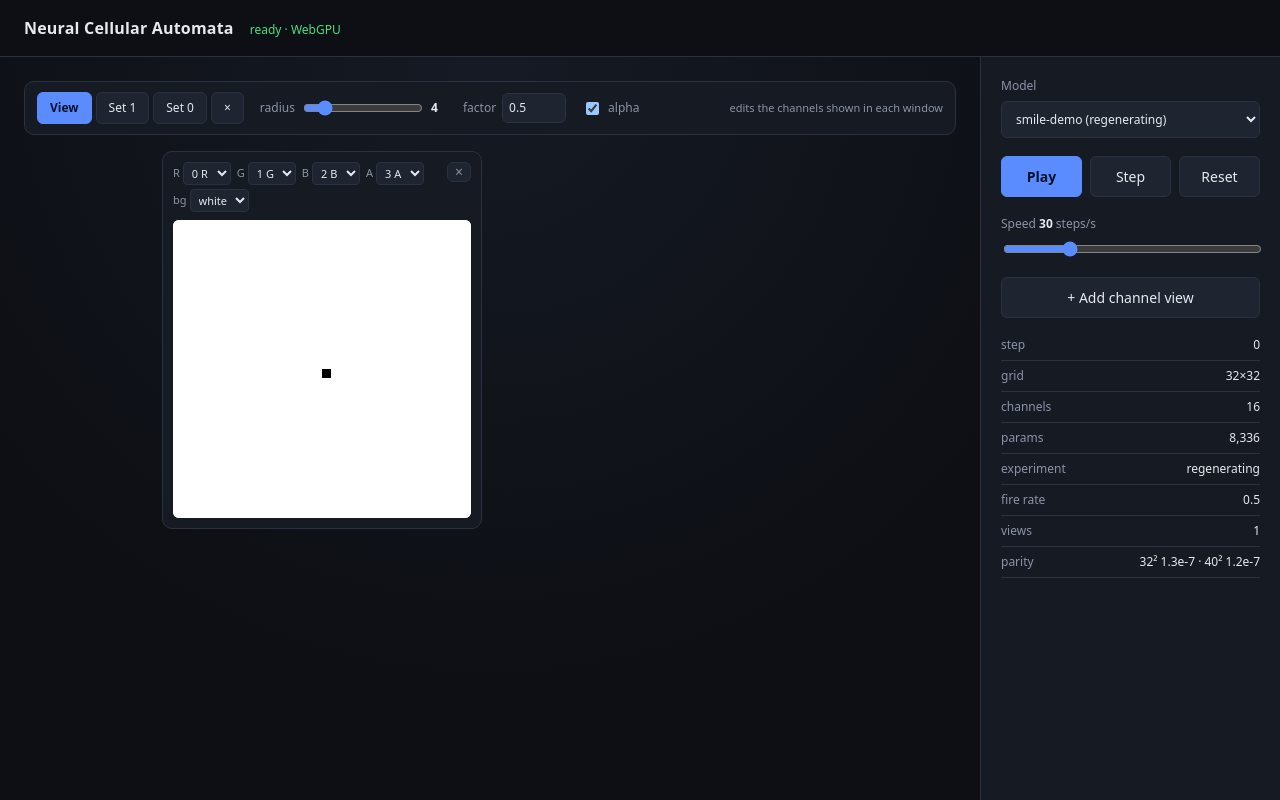
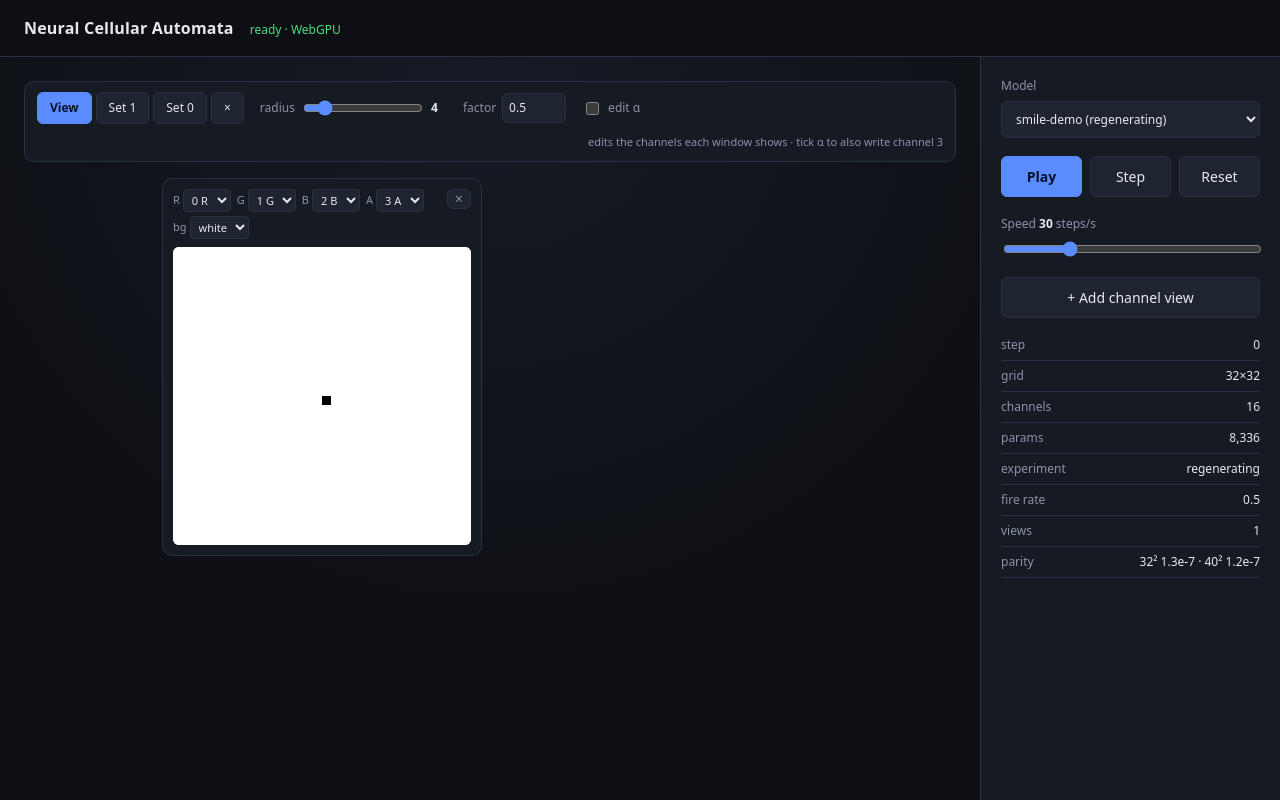
Before and after one commit to smufa/nca, a website built with Vite: page frontend/index.html in a window 1280 px wide. Built offline with nearby package versions, Linux system fonts and the light colour scheme; files whose address does not match are found by name; what onnxruntime-web would draw is missing.

Commit message:
frontend: brush alpha off by default
Editing a hidden channel also wrote channel 3, which changed the white-background
composite in every RGB window (rgb + 1 - alpha) even while paused. Now the brush
only touches the channels a window displays unless 'edit alpha' is ticked.

```diff
--- a/frontend/index.html
+++ b/frontend/index.html
@@ -30,10 +30,10 @@
               <input id="brushFactor" type="number" step="0.1" value="0.5" />
             </label>
             <label class="tfield">
-              <input id="brushAlpha" type="checkbox" checked />
-              alpha
+              <input id="brushAlpha" type="checkbox" />
+              edit α
             </label>
-            <span class="hint">edits the channels shown in each window</span>
+            <span class="hint">edits the channels each window shows · tick α to also write channel 3</span>
           </div>
           <div id="views" class="views"></div>
         </div>
```
